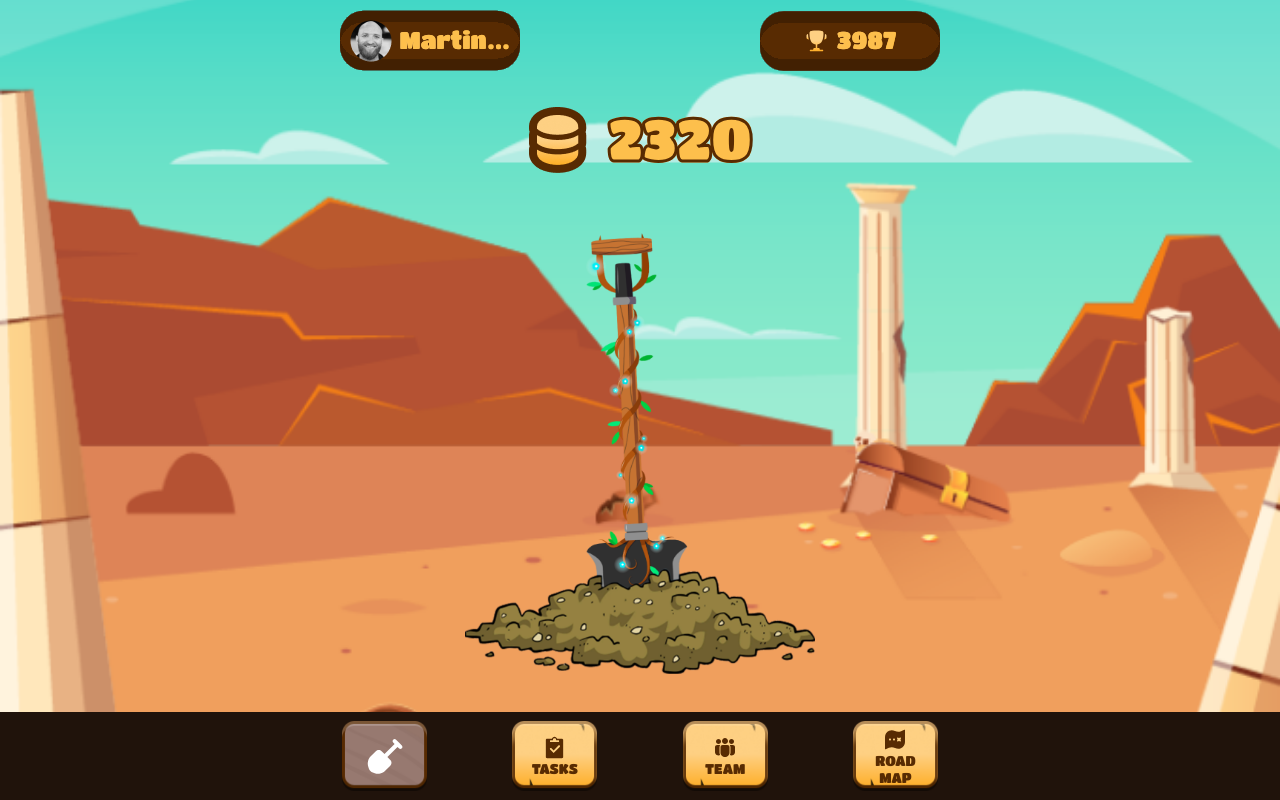
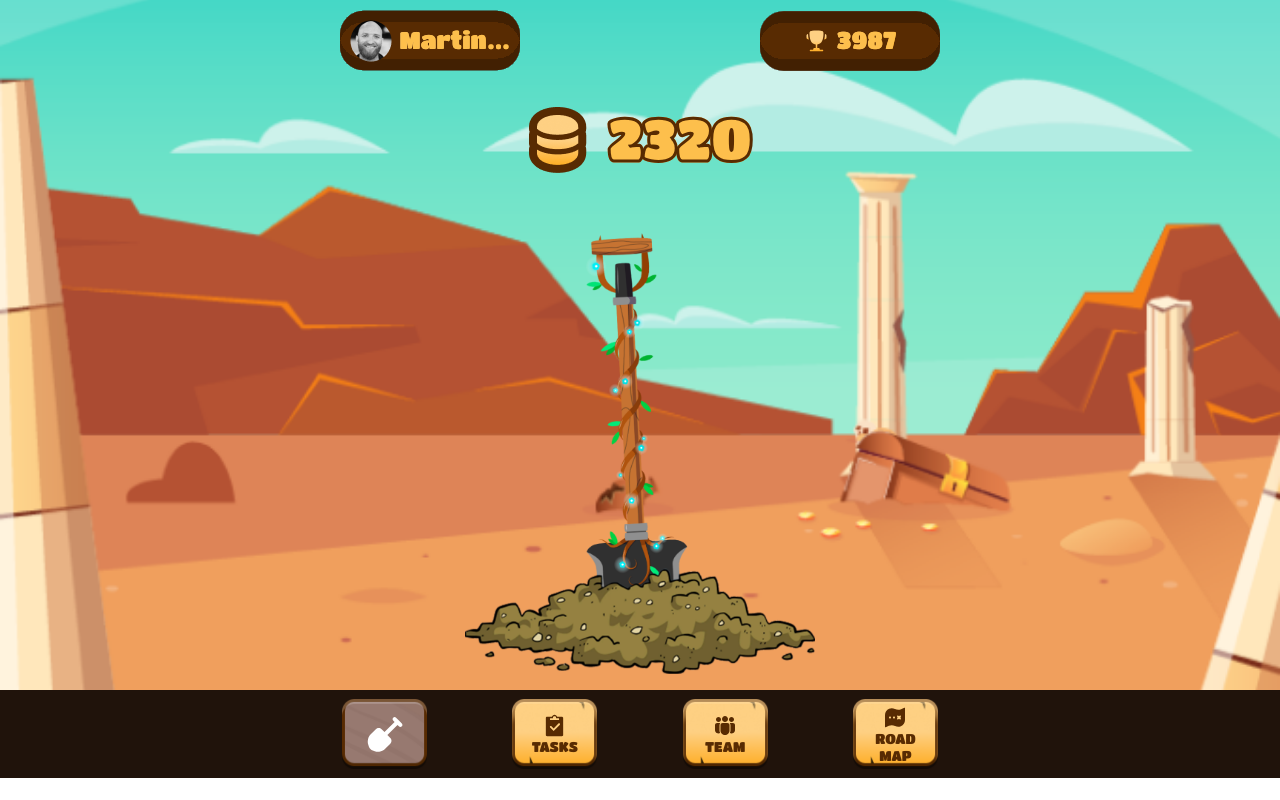
Before and after one commit to Scandal-MyZiK/klondike, a React (Create React App) app: page / in a window 1280 px wide. Built offline with nearby package versions, Linux system fonts and the light colour scheme.

Commit message:
add tg-viewport-height

```diff
--- a/src/app/app.css
+++ b/src/app/app.css
@@ -1,5 +1,6 @@
 .app-container {
   height: 100dvh;
+  height: var(--tg-viewport-height);
   background-image: url("./assets/img/main.png");
   background-repeat: no-repeat;
   background-size: cover;
```
